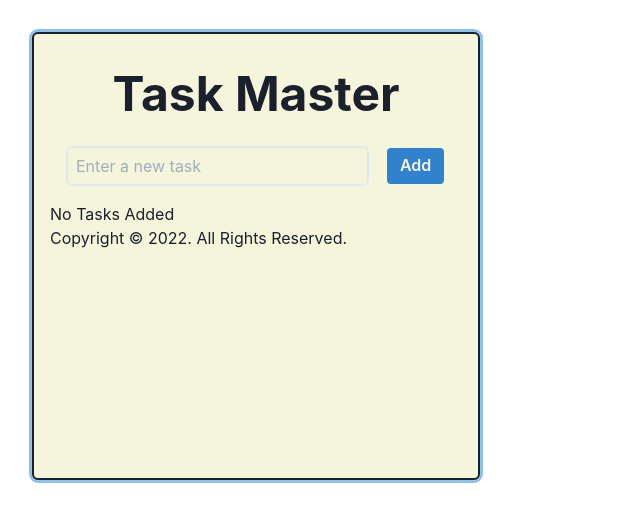
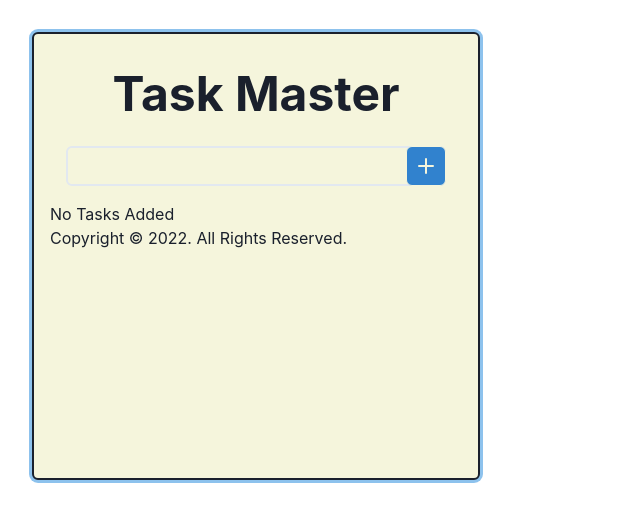
Before and after one commit to hyper63/hyper-todo-list-demo, a React (Create React App) app: page / in a window 1280 px wide. Shown: the top 522 px of the page, without its empty margins (0-640 px from the left). Built offline with nearby package versions, Linux system fonts and the light colour scheme; no server answers.

Commit message:
Enhancement: added icon to add button #104

```diff
--- a/src/components/Form.js
+++ b/src/components/Form.js
@@ -1,5 +1,6 @@
 import React, { useState } from 'react'
-import { Input, Button, Flex, Spacer } from '@chakra-ui/react'
+import { Input, IconButton, Flex, InputRightElement, InputGroup } from '@chakra-ui/react'
+import { AddIcon } from '@chakra-ui/icons'
 
 /*
     component:  Form
@@ -25,8 +26,10 @@ const Form = (props) => {
   }
   return (
     <form onSubmit={handleSubmit}>
-      <Flex m={2} p={2} justify='space-between'>
+      <Flex m={2} p={2} justify='center'>
+        <InputGroup>
           <Input
+            value={value}
             type='text'
             name='task'
             placeholder='Enter a new task'
@@ -34,24 +37,28 @@ const Form = (props) => {
             size='md'
             variant='outline'
             border='2px'
-          marginRight={4}
             p={2}
           />
-        <Spacer />
-        <Button
+
+          <InputRightElement>
+            <IconButton
+              aria-label='Add button'
+              icon={<AddIcon />}
               type='submit'
               variant='solid'
               size='md'
-          border='2px'
+              border='1px'
               color='#f5f5dc'
               bg='blue.500'
               _hover={{
                 color: 'blue.500',
                 bg: '#f5f5dc',
-            transform: 'scale(1.1)'
+                transform: 'scale(1)'
               }}
             >Add
-        </Button>
+            </IconButton>
+          </InputRightElement>
+        </InputGroup>
       </Flex>
     </form>
   )
```
Lines whose indentation alone changed are shown as unchanged.
